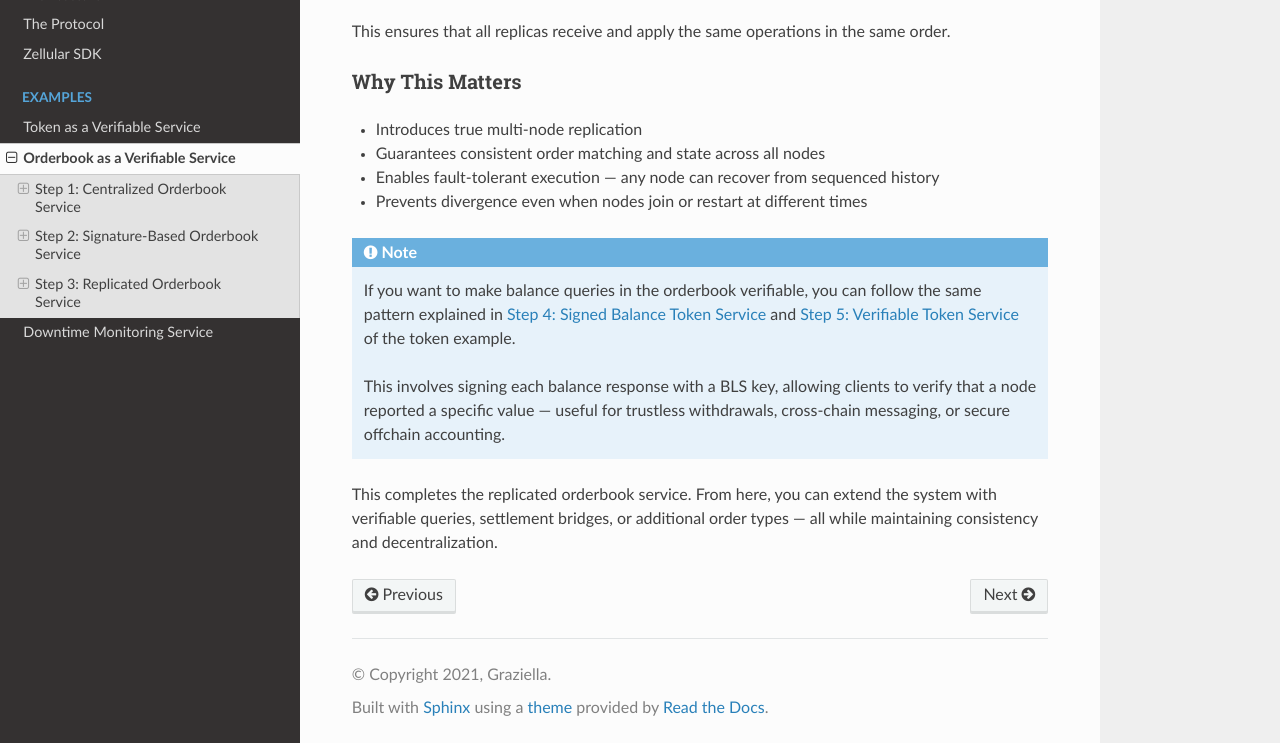
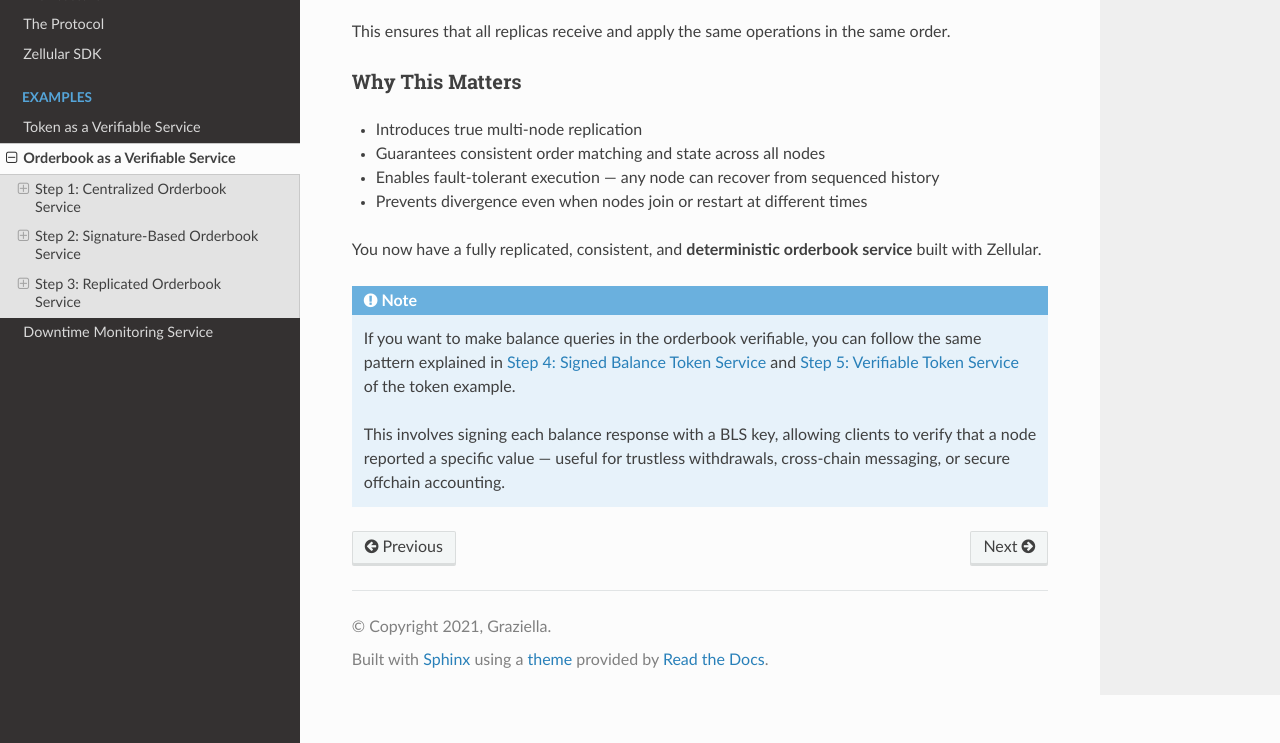
Before and after one commit to zellular-xyz/zsequencer, a Sphinx documentation site: the page built from docs/source/examples/orderbook.rst, in a window 1280 px wide and 900 px high, scrolled down 5310 px, cut to the strip 157-900 px from the top of the window. Built offline with Sphinx 7.4.7 and the Read the Docs theme 3.1.0, drawn with Linux system fonts in a browser that asks for light colours.

Commit message:
improve closing sentence

```diff
--- a/docs/source/examples/orderbook.rst
+++ b/docs/source/examples/orderbook.rst
@@ -254,6 +254,8 @@ Why This Matters
 - Enables fault-tolerant execution — any node can recover from sequenced history
 - Prevents divergence even when nodes join or restart at different times
 
+You now have a fully replicated, consistent, and **deterministic orderbook service** built with Zellular.
+
 .. note::
 
    If you want to make balance queries in the orderbook verifiable, you can follow the same pattern explained in
@@ -262,6 +264,3 @@ Why This Matters
    This involves signing each balance response with a BLS key, allowing clients to verify
    that a node reported a specific value — useful for trustless withdrawals,
    cross-chain messaging, or secure offchain accounting.
-
-This completes the replicated orderbook service. From here, you can extend the system with verifiable queries,
-settlement bridges, or additional order types — all while maintaining consistency and decentralization.
```
